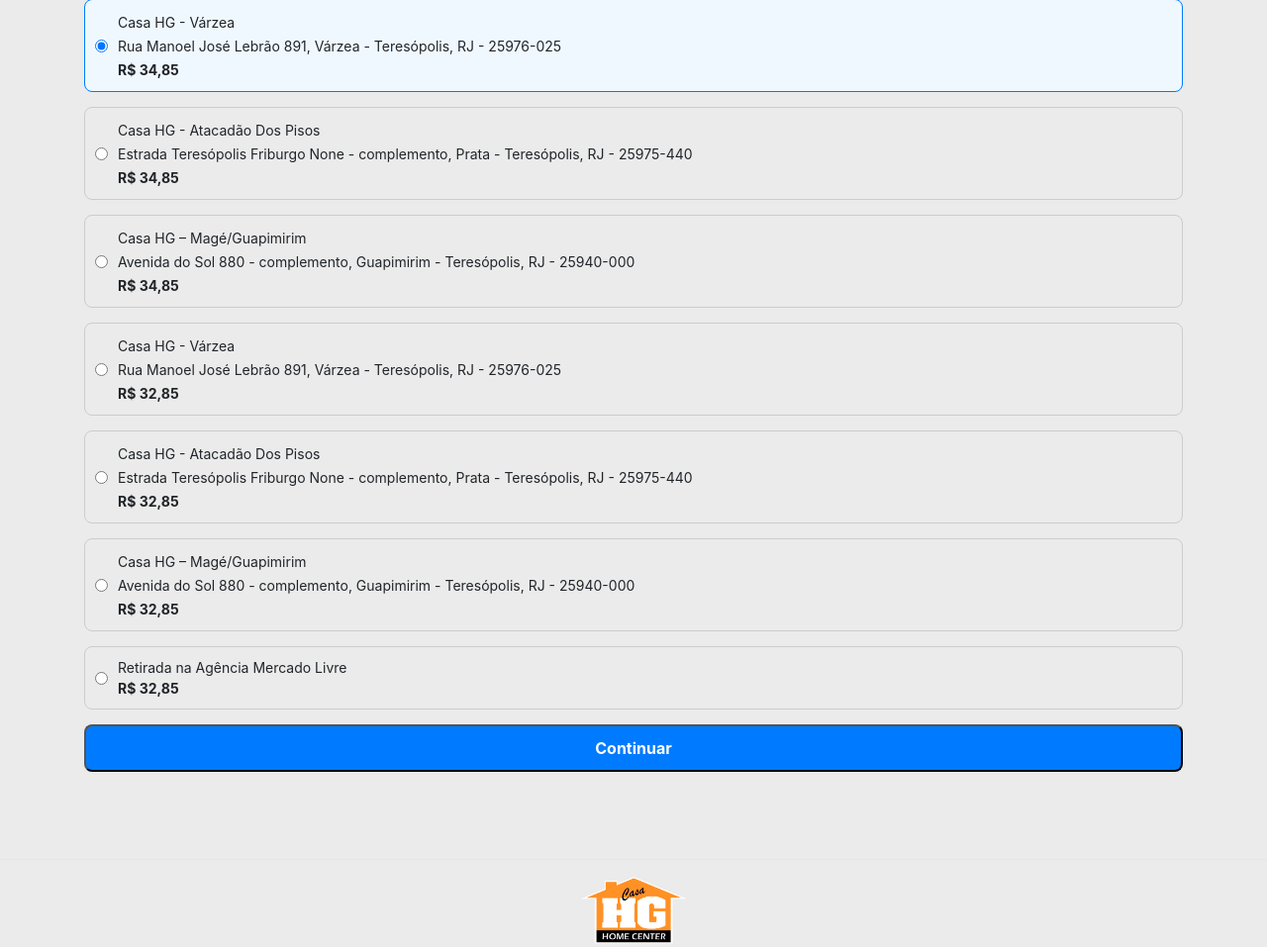
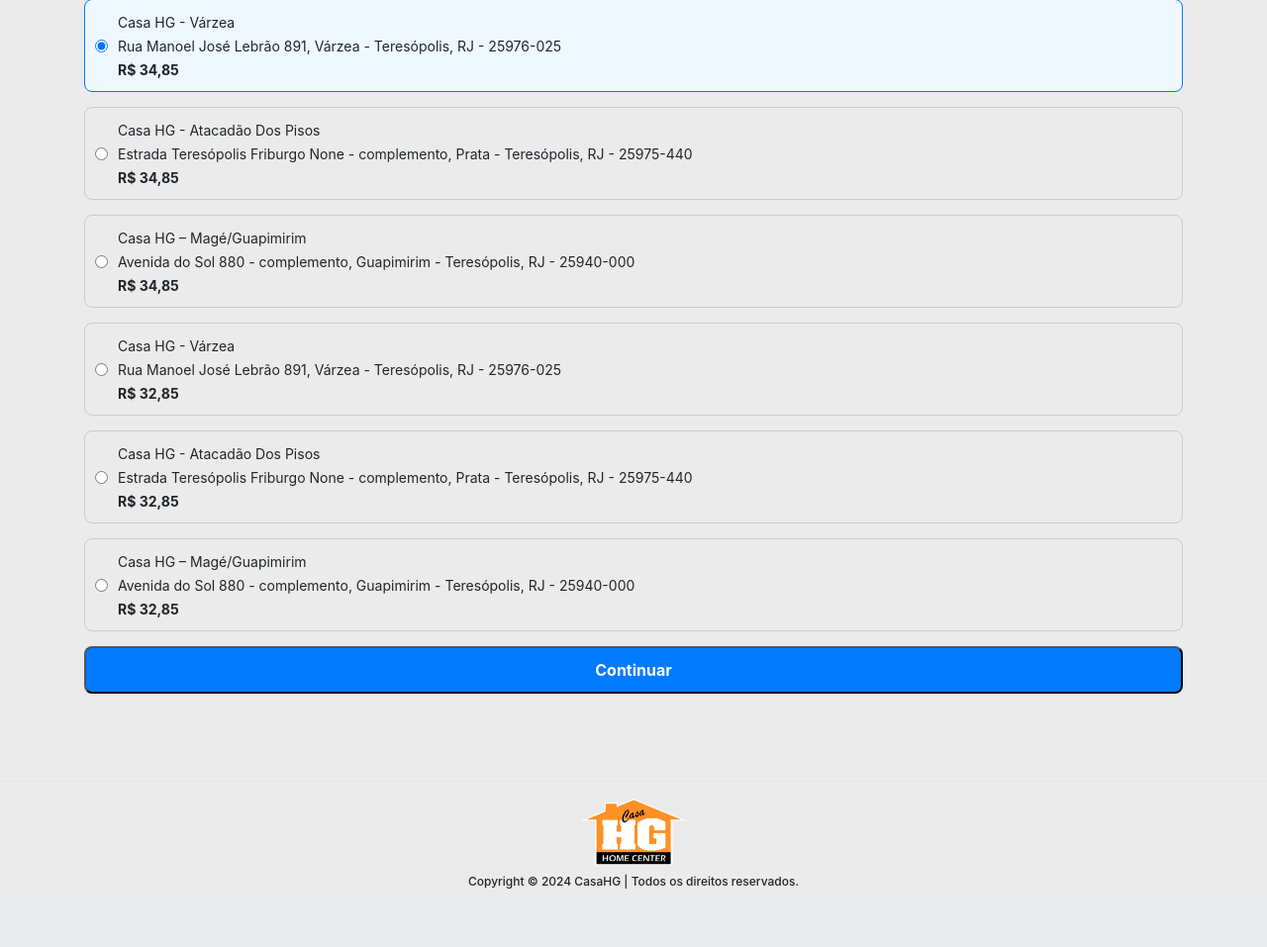
Before and after one commit to joaomarcelo023/django-teste, a Django app: page /forma-de-entrega/ in a window 1280 px wide. Shown: the part 250-1207 px from the top of the page at 99% size. After the commit the page ends 1148 px from the top, so only its background shows below. Run offline with Django 3.2, Linux system fonts and the light colour scheme; a user stored in the database is signed in; data comes from the database, SQL or seed files in the repository; some libraries are stand-ins or nearby versions.

Commit message:
tirei o "retira no mercado livre"

```diff
--- a/templates/forma_de_entrega.html
+++ b/templates/forma_de_entrega.html
@@ -36,13 +36,6 @@
                     </div>
                 </label>
             {% endfor %}
-            <label class="option">
-                <input type="radio" name="forma_entrega" value="agencia">
-                <div>
-                    <div class="address">Retirada na Agência Mercado Livre</div>
-                    <div class="price">R$ 32,85</div>
-                </div>
-            </label>
             <button type="submit" class="button">Continuar</button>
         </form>
     </div>
```
